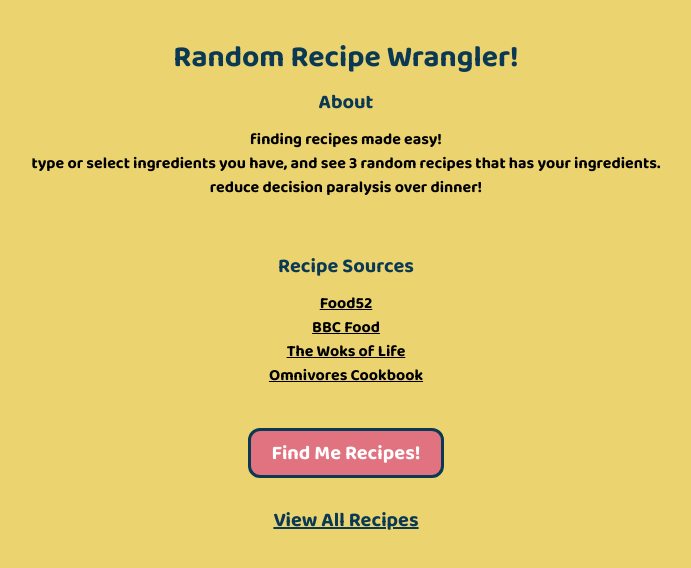
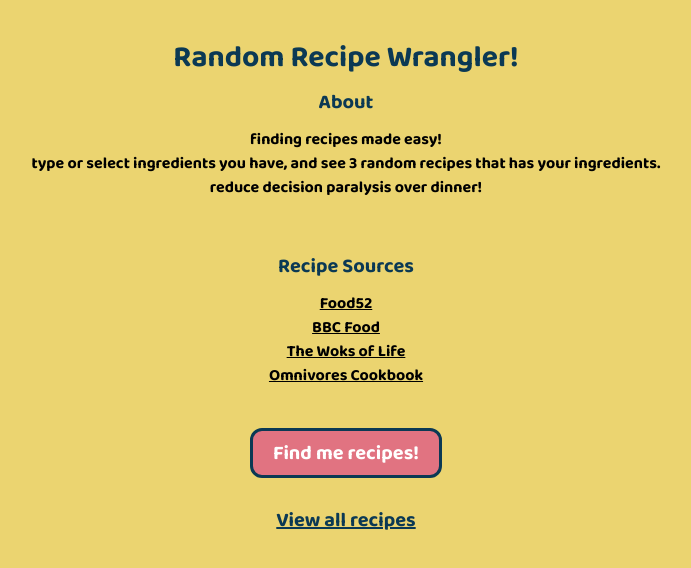
Before and after one commit to audrow/random-recipe-app, a React (Create React App) app: page /about in a window 1280 px wide. Shown: the top 568 px of the page, without its empty margins (294-985 px from the left). Built offline with nearby package versions, Linux system fonts and the light colour scheme.

Commit message:
style find recipe button

```diff
--- a/src/components/Layout.tsx
+++ b/src/components/Layout.tsx
@@ -2,23 +2,24 @@ import * as React from 'react'
 import { Link } from 'react-router-dom'
 import Nav from './Nav'
 
-export default function Layout({ children, isHideNav, isHideAboutButton }: { children: any, isHideNav?: boolean, isHideAboutButton?: boolean }) {
+export default function Layout({ children, isHideNav, isHideAboutButton, isShowFindRecipeButton }: { children: any, isHideNav?: boolean, isHideAboutButton?: boolean, isShowFindRecipeButton?:boolean }) {
   return (
     <div className="bg-yellow min-h-screen">
       <div>
+        <Link to="/">
           <h1 className=" font-baloo text-3xl text-center pt-10 text-navy">Random Recipe Wrangler!</h1>
+        </Link>
         <div className='flex justify-center'>
-           {
-          !isHideAboutButton &&
-          <div className='flex justify-end align-middle w-2/3'>
-            <Link to="/about">
-              <button className="icon font-lobster text-white text-xl bg-pink border-3 border-navy
-                rounded-full w-8 h-8 align-text-top mb-3">i</button>
-            </Link>
-          </div>}
+          {!isHideAboutButton &&
+            <div className='flex justify-end align-middle w-2/3'>
+              <Link to="/about">
+                <button className="icon font-lobster text-white text-xl bg-pink border-3 border-navy
+                rounded-full w-8 h-8 align-text-top mb-4">i</button>
+              </Link>
+            </div>}
         </div>
         {children}
-        {!isHideNav && <Nav />}
+        {!isHideNav && <Nav isShowFindRecipeButton={isShowFindRecipeButton}/>}
       </div>
     </div>
   )
--- a/src/components/Nav.tsx
+++ b/src/components/Nav.tsx
@@ -3,23 +3,22 @@ import { Link, Outlet } from 'react-router-dom'
 
 const linkStyle = 'underline'
 
-const Nav = () => {
+export default function Nav ({isShowFindRecipeButton} : {isShowFindRecipeButton?: boolean}) {
   return (
     <nav className='text-center text-navy text-xl'>
       <ul>
+        {!!isShowFindRecipeButton &&
         <li>
           <Link className={linkStyle} to="/">
-            <button className="bg-pink border-3 border-navy rounded-xl px-5 py-2 text-white text-xl text-center">Find Me Recipes!</button>
+            <button className="bg-pink border-3 border-navy rounded-xl px-5 py-2 text-white text-xl text-center">Find me recipes!</button>
           </Link>
-        </li>
+        </li>}
         <br/>
         <li>
-          <Link className={linkStyle} to="/recipes">View All Recipes</Link>
+          <Link className={linkStyle} to="/recipes">View all recipes</Link>
         </li>
       </ul>
       <Outlet />
     </nav>
   )
 }
-
-export default Nav;
--- a/src/pages/About.tsx
+++ b/src/pages/About.tsx
@@ -3,7 +3,7 @@ import Layout from "../components/Layout";
 
 const About = () => {
   return (
-    <Layout isHideAboutButton={true}>
+    <Layout isHideAboutButton={true} isShowFindRecipeButton={true}>
       <div>
         <h1 className="text-navy text-xl text-center p-3">About</h1>
         <p className="text-center">finding recipes made easy! <br></br>
```
